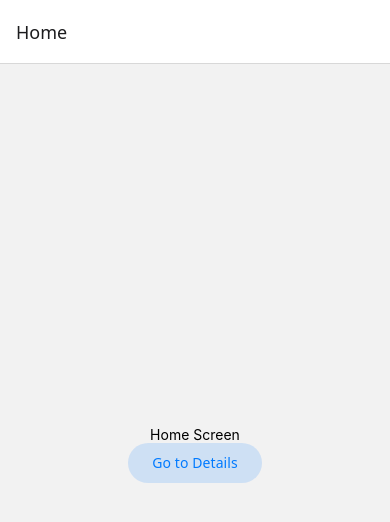
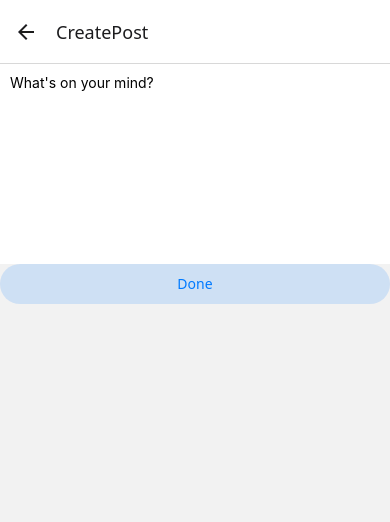
Before and after one commit to AppleTrick/reactNaviPractice, a React Native app: screen /CreatePost in a window 390 px wide. Shown: the top 522 px of the page. Built offline with nearby package versions, Linux system fonts and the light colour scheme.

Commit message:
모듈 분리

```diff
--- a/App.tsx
+++ b/App.tsx
@@ -1,72 +1,5 @@
-import { Button } from '@react-navigation/elements';
 import { NavigationContainer, RouteProp, useNavigation } from '@react-navigation/native';
-import { createNativeStackNavigator, NativeStackNavigationProp } from '@react-navigation/native-stack';
-import { Text, View } from 'react-native';
-
-type RootParamList = {
-  Home: undefined;
-  Details?: { itemId: number; otherParam?: string };
-};
-
-type NavigationProp = NativeStackNavigationProp<RootParamList>;
-type DetailsScreenRouteProp = RouteProp<RootParamList, 'Details'>;
-
-function HomeScreen() {
-  const navigation = useNavigation<NavigationProp>();
-
-  return (
-    <View style={{ flex: 1, alignItems: 'center', justifyContent: 'center' }}>
-      <Text>Home Screen</Text>
-      <Button
-        onPress={() =>
-          navigation.navigate('Details', {
-            itemId: 86,
-            otherParam: '다른 파라미터',
-          })
-        }
-      >
-        Go to Details
-      </Button>
-    </View>
-  );
-}
-
-function DetailsScreen({ route }: { route: DetailsScreenRouteProp }) {
-  const navigation = useNavigation<NavigationProp>();
-
-  const { itemId, otherParam } = route.params || {};
-
-  return (
-    <View style={{ flex: 1, alignItems: 'center', justifyContent: 'center' }}>
-      <Text>Details Screen</Text>
-      <Text>itemId: {JSON.stringify(itemId)}</Text>
-      <Text>otherParam: {otherParam ?? '추가 매개변수 없음'}</Text>
-      <Button
-        onPress={() =>
-          navigation.push('Details', {
-            itemId: Math.floor(Math.random() * 100),
-          })
-        }
-      >
-        Go to Details... again
-      </Button>
-      <Button onPress={() => navigation.goBack()}>Go back</Button>
-      <Button onPress={() => navigation.popTo('Home')}>Go to Home</Button>
-      <Button onPress={() => navigation.popToTop()}>Go back to first screen in stack</Button>
-    </View>
-  );
-}
-
-const Stack = createNativeStackNavigator<RootParamList>();
-
-function RootStack() {
-  return (
-    <Stack.Navigator>
-      <Stack.Screen name="Home" component={HomeScreen} />
-      <Stack.Screen name="Details" component={DetailsScreen} initialParams={{ itemId: 42 }} />
-    </Stack.Navigator>
-  );
-}
+import RootStack from './src/navigation/StackNavigator';
 
 export default function App() {
   return (
--- /dev/null
+++ b/src/navigation/StackNavigator.tsx
@@ -0,0 +1,31 @@
+import { createNativeStackNavigator, NativeStackNavigationProp } from '@react-navigation/native-stack';
+import HomeScreen from '../screens/HomeScreen';
+import DetailScreen from '../screens/DetailScreen';
+import CreatePostScreen from '../screens/CreatePostScreen';
+
+export type RootParamList = {
+  Home?: { post: string };
+  Details?: { itemId: number; otherParam?: string; description?: string };
+  CreatePost: undefined;
+};
+
+const Stack = createNativeStackNavigator<RootParamList>();
+
+function RootStack() {
+  return (
+    <Stack.Navigator>
+      <Stack.Screen name="Home" component={HomeScreen} />
+      <Stack.Screen
+        name="Details"
+        component={DetailScreen}
+        initialParams={{
+          itemId: 42,
+          description: '화면 생성 시 기본 설명',
+        }}
+      />
+      <Stack.Screen name="CreatePost" component={CreatePostScreen} />
+    </Stack.Navigator>
+  );
+}
+
+export default RootStack;
--- /dev/null
+++ b/src/screens/CreatePostScreen.tsx
@@ -0,0 +1,28 @@
+import { Button } from '@react-navigation/elements';
+import { useNavigation } from '@react-navigation/native';
+import { NativeStackNavigationProp } from '@react-navigation/native-stack';
+import { useState } from 'react';
+import { TextInput } from 'react-native';
+import { RootParamList } from '../navigation/StackNavigator';
+
+type NavigationProp = NativeStackNavigationProp<RootParamList>;
+
+const CreatePostScreen = () => {
+  const navigation = useNavigation<NavigationProp>();
+  const [postText, setPostText] = useState('');
+
+  return (
+    <>
+      <TextInput multiline placeholder="What's on your mind?" style={{ height: 200, padding: 10, backgroundColor: 'white' }} value={postText} onChangeText={setPostText} />
+      <Button
+        onPress={() => {
+          navigation.popTo('Home', { post: postText });
+        }}
+      >
+        Done
+      </Button>
+    </>
+  );
+};
+
+export default CreatePostScreen;
--- /dev/null
+++ b/src/screens/DetailScreen.tsx
@@ -0,0 +1,38 @@
+import { RouteProp, useNavigation } from '@react-navigation/native';
+import { RootParamList } from '../navigation/StackNavigator';
+import { Text, View } from 'react-native';
+import { Button } from '@react-navigation/elements';
+import { NativeStackNavigationProp } from '@react-navigation/native-stack';
+
+type DetailScreenRouteProp = RouteProp<RootParamList, 'Details'>;
+type NavigationProp = NativeStackNavigationProp<RootParamList>;
+
+function DetailScreen({ route }: { route: DetailScreenRouteProp }) {
+  const navigation = useNavigation<NavigationProp>();
+
+  const { itemId, otherParam, description = '기본 설명' } = route.params || {};
+
+  return (
+    <View style={{ flex: 1, alignItems: 'center', justifyContent: 'center' }}>
+      <Text>상세 정보 화면</Text>
+      <Text>항목 ID: {JSON.stringify(itemId)}</Text>
+      <Text>추가 매개변수: {otherParam ?? '추가 매개변수 없음'}</Text>
+      <Text>설명: {description}</Text>
+      <Button
+        onPress={() =>
+          navigation.push('Details', {
+            itemId: Math.floor(Math.random() * 100),
+            description: '동적으로 생성된 상세 정보',
+          })
+        }
+      >
+        다시 상세 정보로 이동
+      </Button>
+      <Button onPress={() => navigation.goBack()}>Go back</Button>
+      <Button onPress={() => navigation.popTo('Home')}>Go to Home</Button>
+      <Button onPress={() => navigation.popToTop()}>Go back to first screen in stack</Button>
+    </View>
+  );
+}
+
+export default DetailScreen;
--- /dev/null
+++ b/src/screens/HomeScreen.tsx
@@ -0,0 +1,29 @@
+import { Button } from '@react-navigation/elements';
+import { useNavigation } from '@react-navigation/native';
+import { NativeStackNavigationProp } from '@react-navigation/native-stack';
+import { Text, View } from 'react-native';
+import { RootParamList } from '../navigation/StackNavigator';
+
+type NavigationProp = NativeStackNavigationProp<RootParamList>;
+
+function HomeScreen() {
+  const navigation = useNavigation<NavigationProp>();
+
+  return (
+    <View style={{ flex: 1, alignItems: 'center', justifyContent: 'center' }}>
+      <Text>Home Screen</Text>
+      <Button
+        onPress={() =>
+          navigation.navigate('Details', {
+            itemId: 86,
+            otherParam: 'params',
+          })
+        }
+      >
+        Go to Details
+      </Button>
+    </View>
+  );
+}
+
+export default HomeScreen;
```
Also changed, not shown: src/types/index.d.ts (added).
